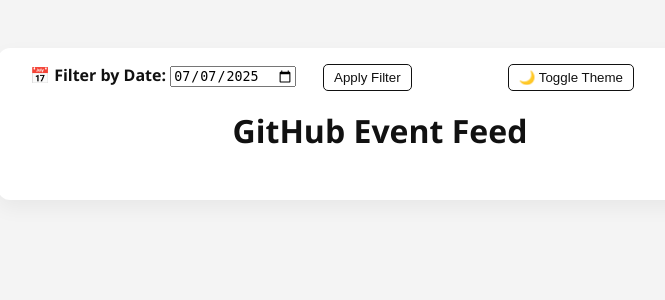
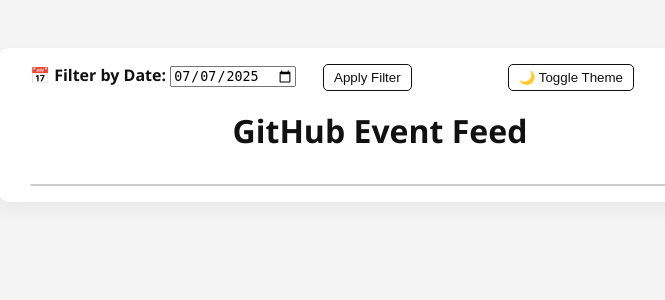
Before and after one commit to SACHIN-IITM/webhook-repo, a Flask app: page / in a window 1280 px wide. Shown: the top 300 px of the page, without its empty margins (260-925 px from the left). Run offline with Flask 3, Linux system fonts and the light colour scheme; data that the repository does not hold is empty.

Commit message:
changes for styling

```diff
--- a/static/style.css
+++ b/static/style.css
@@ -78,3 +78,19 @@ h1 {
     opacity: 1;
   }
 }
+
+.feed {
+  max-height: 400px;
+  overflow-y: auto;
+  padding-right: 8px;
+  border: 1px solid var(--border);
+  border-radius: 8px;
+  background: var(--card);
+}
+.feed::-webkit-scrollbar {
+  width: 8px;
+}
+.feed::-webkit-scrollbar-thumb {
+  background-color: #ccc;
+  border-radius: 4px;
+}
```
